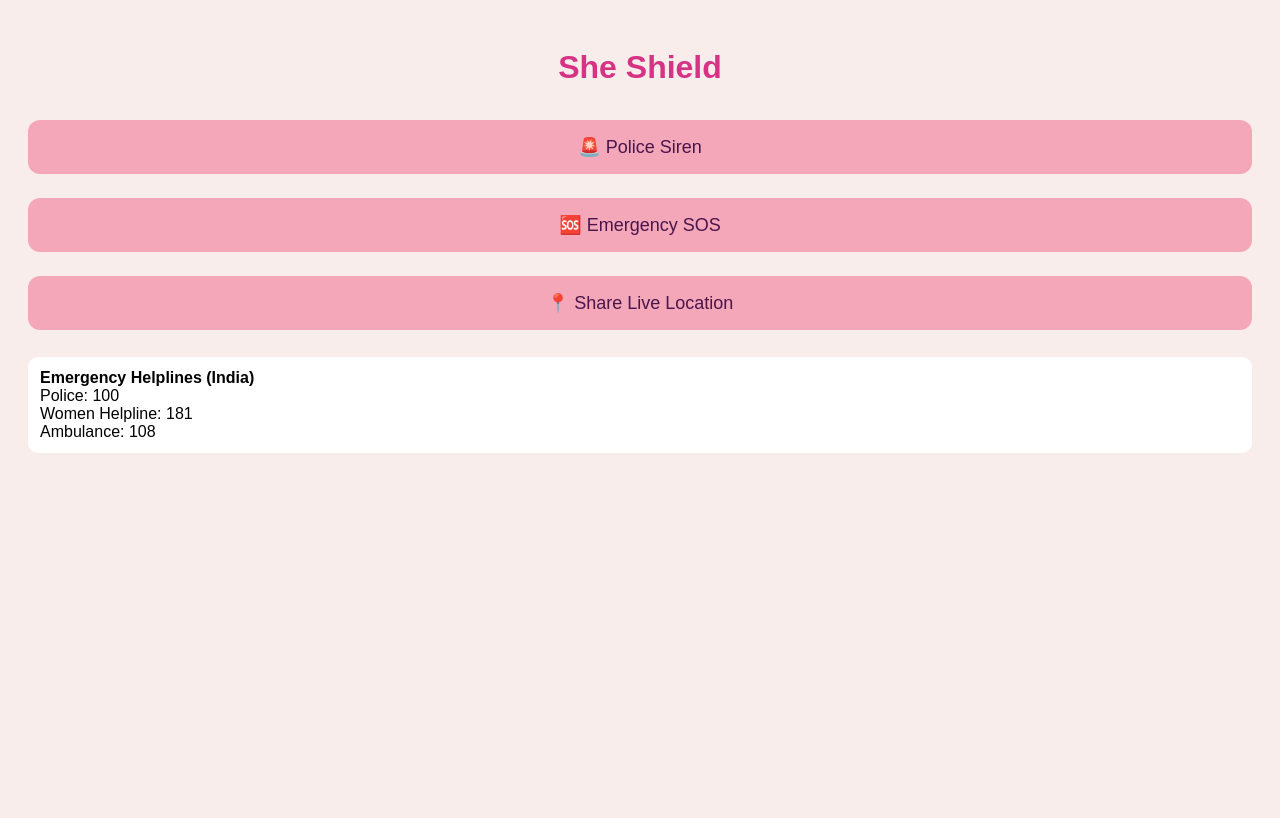
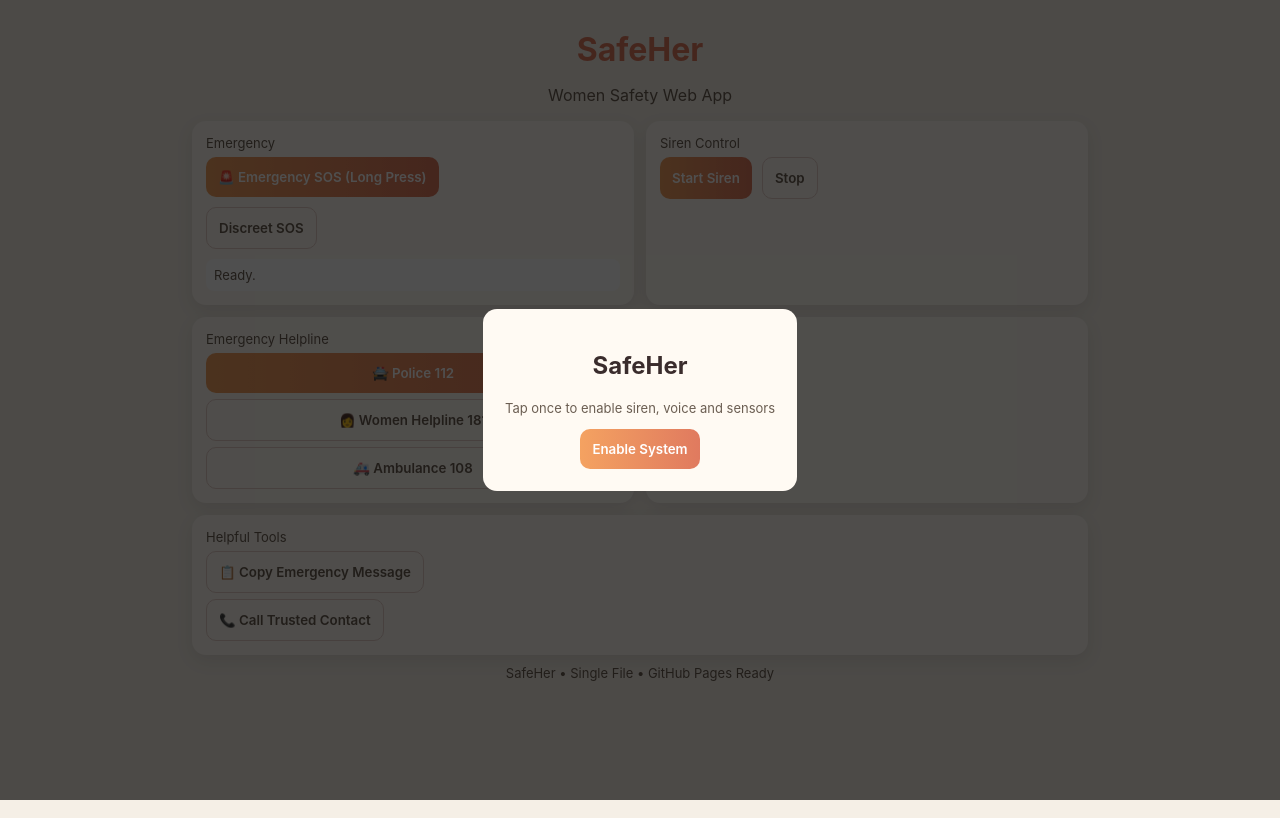
Before and after one commit to anushreeraravi06-boop/SHE-SHIELD-ELITE-07, a plain HTML site: page index.html in a window 1280 px wide. Drawn offline with Linux system fonts and the light colour scheme.

Commit message:
Update index.html

```diff
--- a/index.html
+++ b/index.html
@@ -1,93 +1,207 @@
-<!DOCTYPE html>
-<html>
+<!doctype html>
+<html lang="en">
 <head>
-  <title>She Shield – Women Safety</title>
-  <meta name="viewport" content="width=device-width, initial-scale=1">
+<meta charset="utf-8" />
+<meta name="viewport" content="width=device-width,initial-scale=1" />
+<title>SafeHer — Women Safety</title>
 
-  <style>
-    body {
-      font-family: Arial, sans-serif;
-      background: #F8EDEB;
-      padding: 20px;
-    }
+<style>
+:root{
+  --bg:#f5efe6;
+  --card:#fffaf3;
+  --accent:#e07a5f;
+  --accent2:#f4a261;
+  --muted:#6b5e52;
+  --text:#3a2c2c;
+}
+*{box-sizing:border-box;font-family:Inter,system-ui,Arial}
+body{
+  margin:0;
+  background:var(--bg);
+  color:var(--text);
+  min-height:100vh
+}
+.wrap{max-width:920px;margin:18px auto;padding:12px}
+header{text-align:center}
+h1{margin:0;color:var(--accent)}
+p.lead{color:var(--muted)}
+.grid{display:grid;grid-template-columns:repeat(2,1fr);gap:12px}
+.card{
+  background:var(--card);
+  padding:14px;
+  border-radius:14px;
+  box-shadow:0 6px 18px rgba(0,0,0,.08)
+}
+.full{grid-column:1/-1}
+button{
+  cursor:pointer;
+  border:0;
+  padding:12px;
+  border-radius:10px;
+  font-weight:600
+}
+.danger{
+  background:linear-gradient(90deg,var(--accent2),var(--accent));
+  color:#fff
+}
+.muted{
+  background:transparent;
+  border:1px solid #e6cfc9;
+  color:var(--muted)
+}
+.row{display:flex;gap:10px}
+input{
+  width:100%;
+  padding:10px;
+  border-radius:8px;
+  border:1px solid #e6cfc9
+}
+label{font-size:13px;color:var(--muted);display:block;margin-bottom:6px}
+#log{font-size:13px;color:var(--muted);background:#fff;padding:8px;border-radius:8px}
+.small{font-size:13px;color:var(--muted)}
+@media(max-width:800px){.grid{grid-template-columns:1fr}}
+footer{text-align:center;color:var(--muted);font-size:13px;padding:10px}
 
-    h1 {
-      text-align: center;
-      color: #D63384;
-    }
-
-    .btn {
-      width: 100%;
-      padding: 16px;
-      margin: 12px 0;
-      font-size: 18px;
-      border: none;
-      border-radius: 12px;
-      background: #F4A7B9;
-      color: #4A154B;
-      cursor: pointer;
-    }
-
-    .btn:hover {
-      background: #f091a8;
-    }
-
-    .box {
-      background: #FFF;
-      padding: 12px;
-      border-radius: 10px;
-      margin-top: 15px;
-      font-size: 16px;
-    }
-  </style>
+#startScreen{
+  position:fixed;inset:0;
+  background:#000000b0;
+  display:flex;align-items:center;justify-content:center;
+  z-index:9999
+}
+#startBox{
+  background:#fffaf3;
+  padding:22px;
+  border-radius:14px;
+  text-align:center;
+  max-width:360px
+}
+</style>
 </head>
 
 <body>
 
-<h1>She Shield</h1>
-
-<button class="btn" onclick="playSiren()">🚨 Police Siren</button>
-
-<button class="btn" onclick="emergencySOS()">🆘 Emergency SOS</button>
-
-<button class="btn" onclick="shareLocation()">📍 Share Live Location</button>
-
-<div class="box">
-<b>Emergency Helplines (India)</b><br>
-Police: 100<br>
-Women Helpline: 181<br>
-Ambulance: 108
+<!-- ENABLE SCREEN -->
+<div id="startScreen">
+  <div id="startBox">
+    <h2>SafeHer</h2>
+    <p class="small">Tap once to enable siren, voice and sensors</p>
+    <button class="danger" id="enableBtn">Enable System</button>
+  </div>
 </div>
 
-<audio id="siren">
-  <source src="https://actions.google.com/sounds/v1/emergency/police_siren.ogg" type="audio/ogg">
-</audio>
+<div class="wrap" id="app" aria-hidden="true">
+<header>
+  <h1>SafeHer</h1>
+  <p class="lead">Women Safety Web App</p>
+</header>
+
+<main class="grid">
+
+<!-- SOS -->
+<section class="card">
+  <label>Emergency</label>
+  <button id="criticalBtn" class="danger">🚨 Emergency SOS (Long Press)</button>
+  <div style="height:10px"></div>
+  <button id="discreetBtn" class="muted">Discreet SOS</button>
+  <div style="height:10px"></div>
+  <div id="log">Ready.</div>
+</section>
+
+<!-- SIREN -->
+<section class="card">
+  <label>Siren Control</label>
+  <div class="row">
+    <button id="startSiren" class="danger">Start Siren</button>
+    <button id="stopSiren" class="muted">Stop</button>
+  </div>
+</section>
+
+<!-- HELPLINE (ADDED) -->
+<section class="card">
+  <label>Emergency Helpline</label>
+  <a href="tel:112"><button class="danger" style="width:100%">🚔 Police 112</button></a>
+  <div style="height:6px"></div>
+  <a href="tel:181"><button class="muted" style="width:100%">👩 Women Helpline 181</button></a>
+  <div style="height:6px"></div>
+  <a href="tel:108"><button class="muted" style="width:100%">🚑 Ambulance 108</button></a>
+</section>
+
+<!-- LOCATION -->
+<section class="card">
+  <label>Location</label>
+  <button id="getLoc" class="muted">Get Location</button>
+  <div style="height:6px"></div>
+  <button id="shareLoc" class="muted">Share Location</button>
+</section>
+
+<!-- EXTRA FEATURES -->
+<section class="card full">
+  <label>Helpful Tools</label>
+  <button class="muted" onclick="navigator.clipboard.writeText('I am in danger. Please contact me immediately.')">
+    📋 Copy Emergency Message
+  </button>
+  <div style="height:6px"></div>
+  <a href="tel:+911234567890">
+    <button class="muted">📞 Call Trusted Contact</button>
+  </a>
+</section>
+
+</main>
+
+<footer>
+  SafeHer • Single File • GitHub Pages Ready
+</footer>
+</div>
 
 <script>
-function playSiren() {
-  document.getElementById("siren").play();
+/* SAME LOGIC AS YOUR ORIGINAL CODE */
+
+const byId = id => document.getElementById(id);
+const logEl = t => byId('log').innerText = t;
+
+let audioCtx, osc, gainNode;
+
+/* ENABLE */
+byId('enableBtn').onclick = async ()=>{
+  byId('startScreen').style.display='none';
+  byId('app').ariaHidden=false;
+  audioCtx = new (window.AudioContext||webkitAudioContext)();
+  await audioCtx.resume();
+  logEl("System enabled");
+};
+
+/* SIREN */
+function startSiren(){
+  osc = audioCtx.createOscillator();
+  gainNode = audioCtx.createGain();
+  osc.type="sawtooth";
+  osc.frequency.value=700;
+  gainNode.gain.value=1;
+  osc.connect(gainNode);
+  gainNode.connect(audioCtx.destination);
+  osc.start();
 }
+function stopSiren(){ osc?.stop(); }
 
-function emergencySOS() {
-  document.getElementById("siren").play();
-  alert("🚨 Emergency SOS Activated!");
-}
+byId('startSiren').onclick=startSiren;
+byId('stopSiren').onclick=stopSiren;
 
-function shareLocation() {
-  navigator.geolocation.getCurrentPosition(
-    function(pos) {
-      alert(
-        "📍 Live Location Shared\n\nLatitude: " +
-        pos.coords.latitude +
-        "\nLongitude: " +
-        pos.coords.longitude
-      );
-    },
-    function() {
-      alert("Location permission denied");
-    }
-  );
-}
+/* LOCATION */
+byId('getLoc').onclick=()=>{
+  navigator.geolocation.getCurrentPosition(p=>{
+    logEl(`Lat: ${p.coords.latitude}, Lon: ${p.coords.longitude}`);
+  });
+};
+byId('shareLoc').onclick=()=>{
+  navigator.geolocation.getCurrentPosition(p=>{
+    const msg=`Help! https://maps.google.com/?q=${p.coords.latitude},${p.coords.longitude}`;
+    window.open("https://wa.me/?text="+encodeURIComponent(msg));
+  });
+};
+
+/* SOS */
+byId('criticalBtn').onclick=()=>{ startSiren(); byId('shareLoc').click(); };
+byId('discreetBtn').onclick=()=>byId('shareLoc').click();
 </script>
 
 </body>
```
